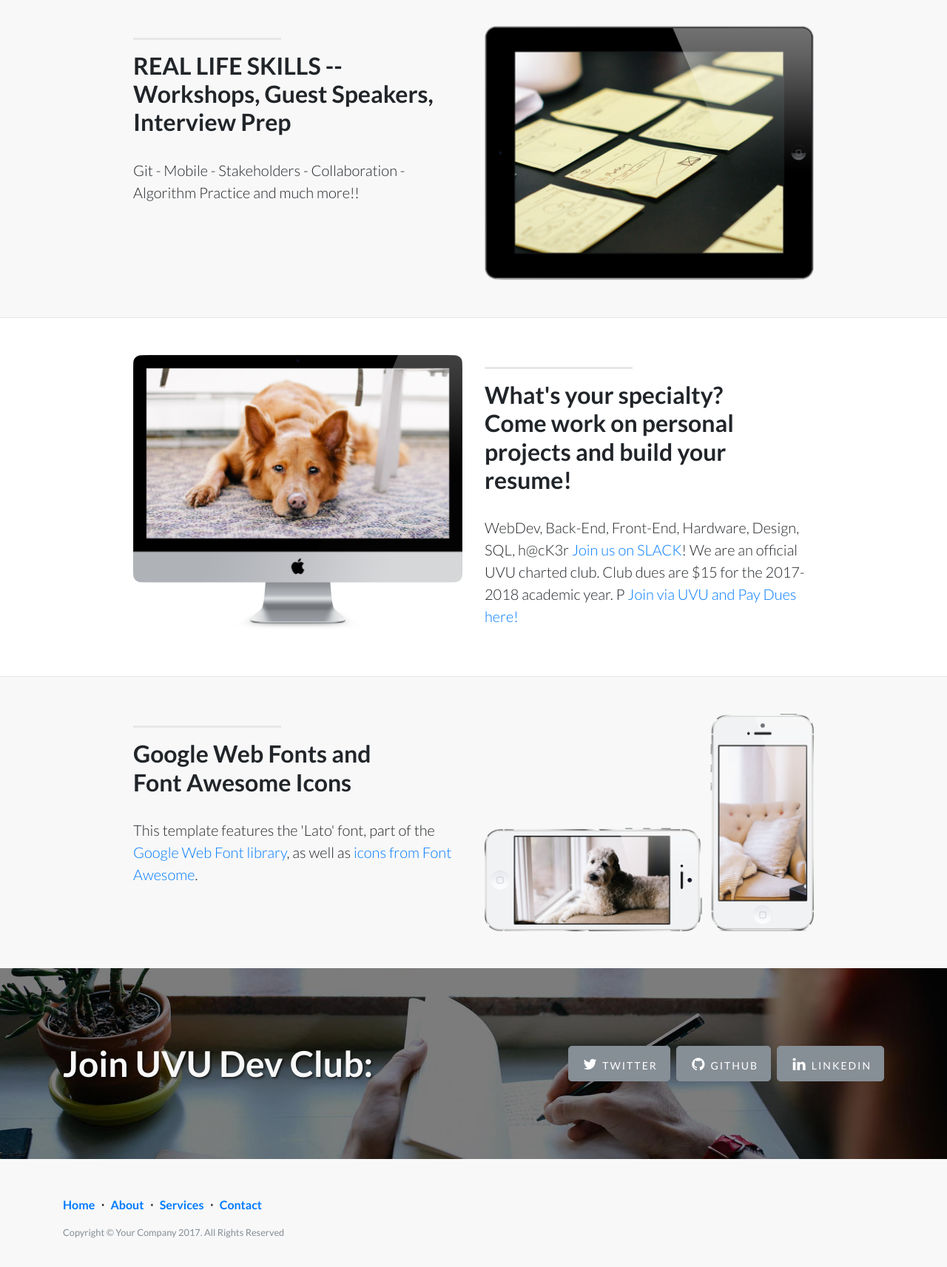
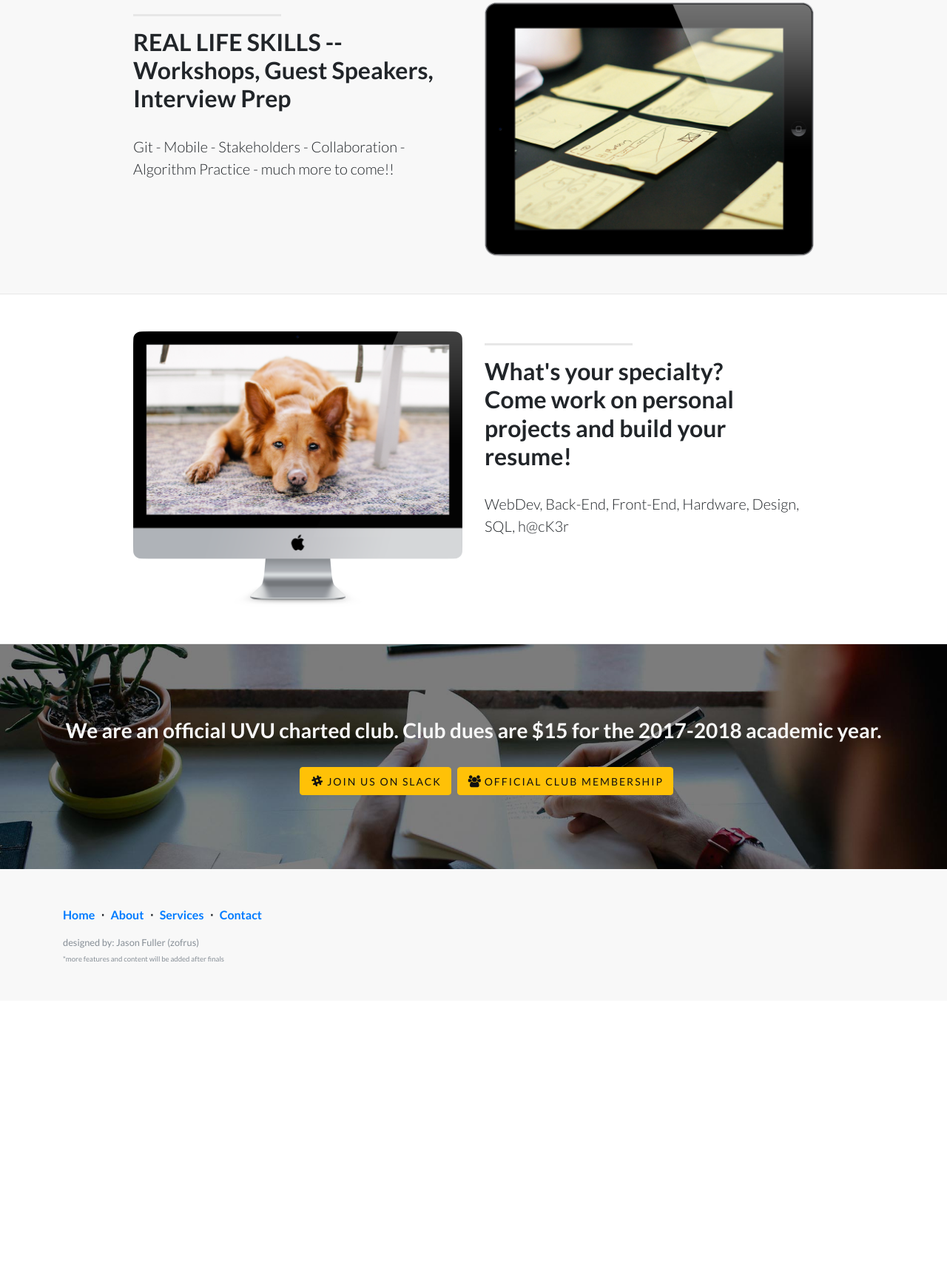
Before and after one commit to zofrus/uvudevclub-orig, a website: page index.html in a window 1280 px wide. Shown: the part 787-2500 px from the top of the page at 74% size. After the commit the page ends 2140 px from the top, so only its background shows below. Drawn offline with Linux system fonts and the light colour scheme.

Commit message:
site simplify and betterment

```diff
--- a/index.html
+++ b/index.html
@@ -27,9 +27,9 @@
     <!-- Navigation -->
     <nav class="navbar navbar-expand-lg navbar-light bg-light fixed-top">
       <div class="container">
-        <a class="navbar-brand" href="#">UVU Dev Club</a>
+        <a class="navbar-brand" href="#join">UVU Dev Club</a>
         <button class="navbar-toggler" type="button" data-toggle="collapse" data-target="#navbarResponsive" aria-controls="navbarResponsive" aria-expanded="false" aria-label="Toggle navigation">
-          <span class="navbar-toggler-icon"></span>
+          <span class="navbar-toggler-icon">test</span>
         </button>
         <div class="collapse navbar-collapse" id="navbarResponsive">
           <ul class="navbar-nav ml-auto">
@@ -40,12 +40,12 @@
               <a class="nav-link" href="#">Services</a>
             </li>
             <li class="nav-item">
-              <a class="nav-link" href="#">Contact</a>
+              <a class="nav-link" href="#join">Contact</a>
             </li>
-	    <button class="btn btn-danger navbar-btn" href="#connect">JOIN</button>
           </ul>
         </div>
       </div>
+      <a class="btn btn-warning btn-lg navbar-btn" role="button" href="#join">JOIN</a>
     </nav>
 
     <!-- Header -->
@@ -53,28 +53,9 @@
       <div class="container">
         <div class="intro-message">
           <h1>UVU Developers Club</h1>
-          <h3>Join us to Level UP all things Development related</h3>
+          <h3>Join us to pad your projects profile, network, and gain confidence for the workforce!</h3>
+          <sub>*NOTE: Official kickoff and events start January 2018.</sub>
           <hr class="intro-divider">
-          <ul class="list-inline intro-social-buttons">
-            <li class="list-inline-item">
-              <a href="#connect" class="btn btn-secondary btn-lg">
-                <i class="fa fa-slack fa-fw"></i>
-                <span class="network-name">Join</span>
-              </a>
-            </li>
-            <li class="list-inline-item">
-              <a href="#" class="btn btn-secondary btn-lg">
-                <i class="fa fa-github fa-fw"></i>
-                <span class="network-name">Github</span>
-              </a>
-            </li>
-            <li class="list-inline-item">
-              <a href="#" class="btn btn-secondary btn-lg">
-                <i class="fa fa-terminal fa-fw"></i>
-                <span class="network-name">Linkedin</span>
-              </a>
-            </li>
-          </ul>
         </div>
       </div>
     </header>
@@ -88,7 +69,7 @@
             <hr class="section-heading-spacer">
             <div class="clearfix"></div>
             <h2 class="section-heading">REAL LIFE SKILLS -- Workshops, Guest Speakers, Interview Prep <br></h2>
-            <p class="lead">Git - Mobile - Stakeholders - Collaboration - Algorithm Practice and much more!!</p>
+            <p class="lead">Git - Mobile - Stakeholders - Collaboration - Algorithm Practice - much more to come!!</p>
           </div>
           <div class="col-lg-5 mr-auto">
             <img class="img-fluid" src="img/ipad.png" alt="">
@@ -108,8 +89,7 @@
             <hr class="section-heading-spacer">
             <div class="clearfix"></div>
             <h2 class="section-heading">What's your specialty?<br>Come work on personal projects and build your resume!</h2>
-            <p class="lead">WebDev, Back-End, Front-End, Hardware, Design, SQL, h@cK3r
-              <a target="_blank" href="https://uvudevclub.slack.com/signup">Join us on SLACK</a>! We are an official UVU charted club. Club dues are $15 for the 2017-2018 academic year. P <a target="_blank" href="https://orgsync.com/168673/chapter">Join via UVU and Pay Dues here!</a></p>
+            <p class="lead">WebDev, Back-End, Front-End, Hardware, Design, SQL, h@cK3r</p>
           </div>
           <div class="col-lg-5 ml-auto order-lg-1">
             <img class="img-fluid" src="img/dog.png" alt="">
@@ -122,56 +102,28 @@
     </section>
     <!-- /.content-section-b -->
 
-    <section class="content-section-a">
-
-      <div class="container">
-
-        <div class="row">
-          <div class="col-lg-5 ml-auto">
-            <hr class="section-heading-spacer">
-            <div class="clearfix"></div>
-            <h2 class="section-heading">Google Web Fonts and<br>Font Awesome Icons</h2>
-            <p class="lead">This template features the 'Lato' font, part of the
-              <a target="_blank" href="http://www.google.com/fonts">Google Web Font library</a>, as well as
-              <a target="_blank" href="http://fontawesome.io">icons from Font Awesome</a>.</p>
-          </div>
-          <div class="col-lg-5 mr-auto ">
-            <img class="img-fluid" src="img/phones.png" alt="">
-          </div>
-        </div>
-
-      </div>
-      <!-- /.container -->
-
-    </section>
-    <!-- /.content-section-a -->
-
     <aside class="banner">
 
       <div class="container">
 
         <div class="row">
-          <div id="connect" class="col-lg-6 my-auto">
-            <h2>Join UVU Dev Club:</h2>
-          </div>
-          <div class="col-lg-6 my-auto">
+          <div id="join" class="col-lg-12 text-center my-auto">
+	    <h3>We are an official UVU charted club. Club dues are $15 for the 2017-2018 academic year.</h3><br/>
+	  </div>
+	</div>
+	<div class="row">
+          <div class="col-lg-6 offset-lg-3 my-auto">
             <ul class="list-inline banner-social-buttons">
               <li class="list-inline-item">
-                <a href="#" class="btn btn-secondary btn-lg">
-                  <i class="fa fa-twitter fa-fw"></i>
-                  <span class="network-name">Twitter</span>
+                <a href="https://uvudevclub.slack.com/signup" class="btn btn-warning btn-block">
+                  <i class="fa fa-slack fa-fw"></i>
+                  <span class="network-name">Join Us on Slack</span>
                 </a>
               </li>
               <li class="list-inline-item">
-                <a href="#" class="btn btn-secondary btn-lg">
-                  <i class="fa fa-github fa-fw"></i>
-                  <span class="network-name">Github</span>
-                </a>
-              </li>
-              <li class="list-inline-item">
-                <a href="#" class="btn btn-secondary btn-lg">
-                  <i class="fa fa-linkedin fa-fw"></i>
-                  <span class="network-name">Linkedin</span>
+                <a href="https://orgsync.com/168673/chapter" class="btn btn-warning btn-block">
+                  <i class="fa fa-users fa-fw"></i>
+                  <span class="network-name">Official Club Membership</span>
                 </a>
               </li>
             </ul>
@@ -204,7 +156,7 @@
             <a href="#contact">Contact</a>
           </li>
         </ul>
-        <p class="copyright text-muted small">Copyright &copy; Your Company 2017. All Rights Reserved</p>
+        <p class="copyright text-muted small">designed by: Jason Fuller (zofrus) <br/><sub>*more features and content will be added after finals</p>
       </div>
     </footer>
     <!-- Bootstrap core JavaScript -->
```
